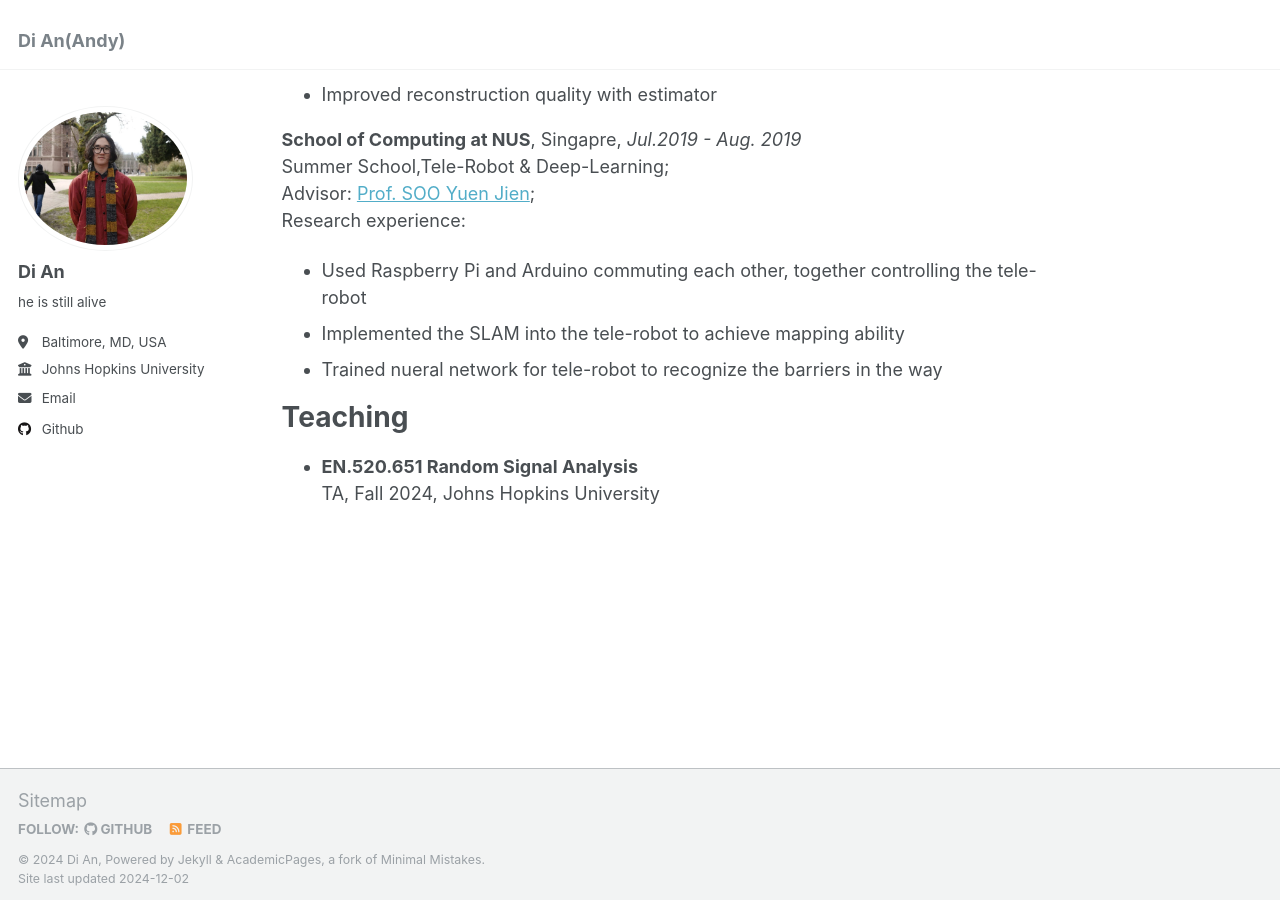
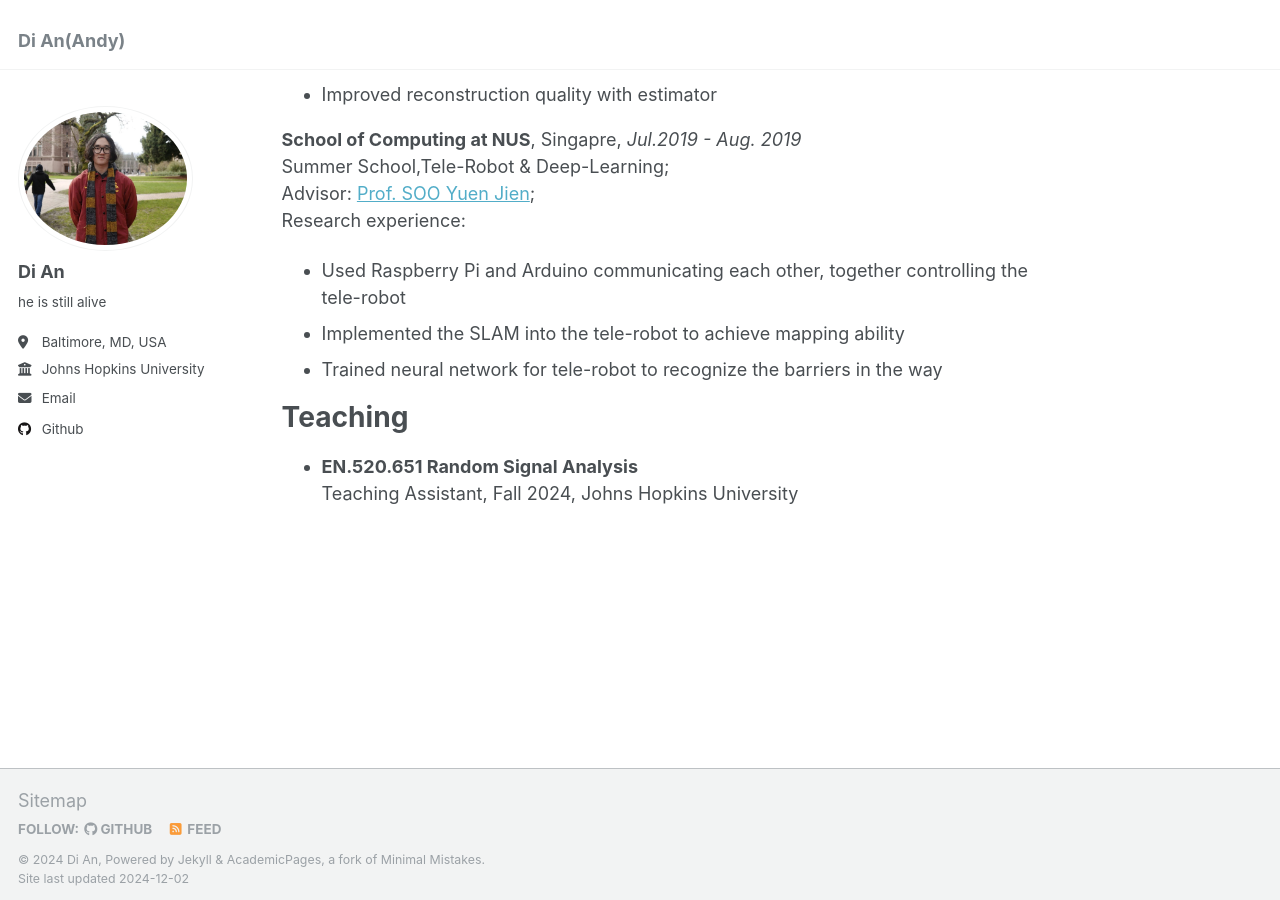
Before and after one commit to Mightyall/Mightyall.github.io, a Jekyll site: the page built from _pages/about.md, in a window 1280 px wide and 900 px high, scrolled down 1171 px. Built offline with Jekyll 4.4.1, drawn with Linux system fonts in a browser that asks for light colours; some of the changed text lies outside the part shown.

Commit message:
spelling error 1

```diff
--- a/_pages/about.md
+++ b/_pages/about.md
@@ -54,11 +54,11 @@ Research experience:
 Summer School,Tele-Robot & Deep-Learning;
 Advisor: [Prof. SOO Yuen Jien](https://www.comp.nus.edu.sg/~sooyj/);
 Research experience:
-* Used Raspberry Pi and Arduino commuting each other, together controlling the tele-robot
+* Used Raspberry Pi and Arduino communicating each other, together controlling the tele-robot
 * Implemented the SLAM into the tele-robot to achieve mapping ability
-* Trained nueral network for tele-robot to recognize the barriers in the way
+* Trained neural network for tele-robot to recognize the barriers in the way
 
 Teaching
 ======
 * **EN.520.651 Random Signal Analysis**
-  TA, Fall 2024, Johns Hopkins University
+  Teaching Assistant, Fall 2024, Johns Hopkins University
```
Also changed, not shown: other parts of _pages/about.md (+2 -2 lines).
